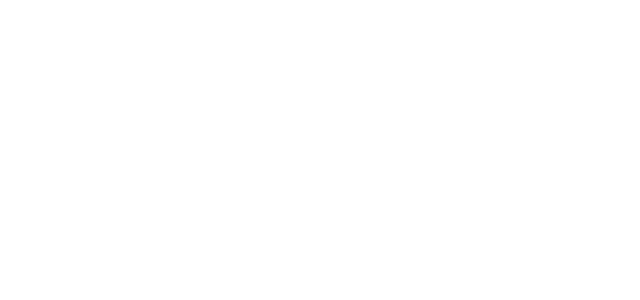
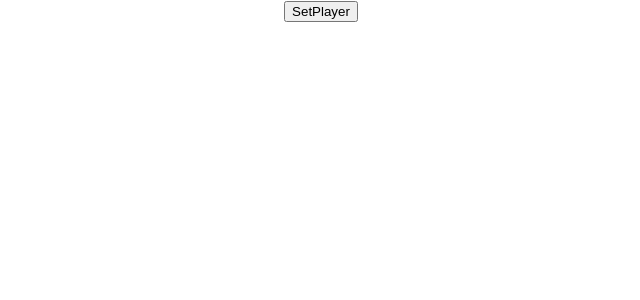
Before and after one commit to derekcrosslu/video_selector, a React (Create React App) app: page / in a window 1280 px wide. Shown: the top 300 px of the page, without its empty margins (319-959 px from the left). Built offline with nearby package versions, Linux system fonts and the light colour scheme.

Commit message:
validating player sources in app state

```diff
--- a/src/App.tsx
+++ b/src/App.tsx
@@ -2,6 +2,7 @@
 import "./App.css";
 import { Screens } from "./screens.model";
 import response from "./response";
+import Player from './components/Player'
 
 function App() {
   const [screens, setScreens] = useState<Screens>({
@@ -46,7 +47,12 @@
     });
     console.log(PlayerElements);
   };
-  return <div className="App"></div>;
+  return (
+    <div className="App">
+      {" "}
+      <button onClick={() => brandDetailsHandler("sintel")}>SetPlayer</button>
+    </div>
+  );
 }
 
 export default App;
```
Also changed, not shown: src/components/Player.tsx (+7 -0 lines).
